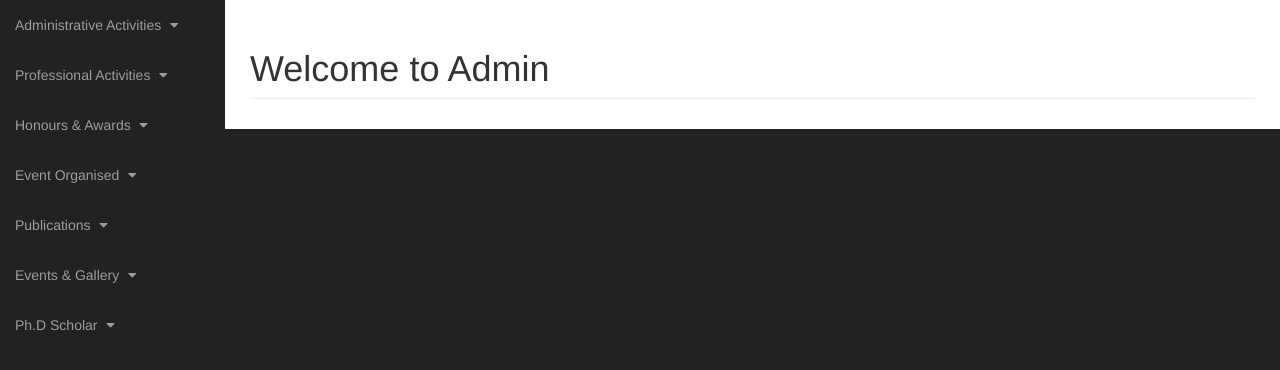
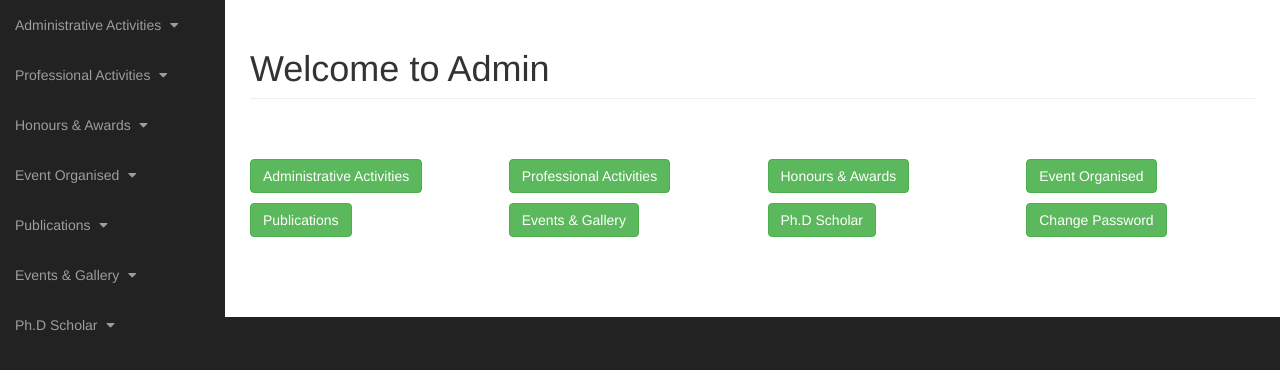
Before and after one commit to arjun1321/HOD-CSE-DTU, a PHP site: page /admin/index.php in a window 1280 px wide. Shown: the part 51-421 px from the top of the page. Run offline with PHP 8.4, Linux system fonts and the light colour scheme.

Commit message:
welcome admin page completed

```diff
--- a/admin/index.php
+++ b/admin/index.php
@@ -1,4 +1,4 @@
-<?php include "../includes/db.php" ?>
+<?php include "../includes/db.php"; ?>
 
 
 <!DOCTYPE html>
@@ -80,10 +80,41 @@
                     </div>
                 </div>
                 <!-- /.row -->
+                    <br><br>
+                <div class="row">
+                    <div class="col-lg-3 col-md-3 col-sm-4 col-xs-10" style="margin-bottom: 10px;">
+                        <a href="administrative_activities.php" class="btn btn-success">Administrative Activities</a>
+                    </div>
 
+                    <div class="col-lg-3 col-md-3 col-sm-4 col-xs-10" style="margin-bottom: 10px;">
+                        <a href="professional_activities.php" class="btn btn-success">Professional Activities</a>
+                    </div>
 
+                    <div class="col-lg-3 col-md-3 col-sm-4 col-xs-10" style="margin-bottom: 10px;">
+                        <a href="honour_awards.php" class="btn btn-success">Honours &amp; Awards</a>
+                    </div>
 
+                    <div class="col-lg-3 col-md-3 col-sm-4 col-xs-10" style="margin-bottom: 10px;">
+                        <a href="event_organised.php" class="btn btn-success">Event Organised</a>
+                    </div>
 
+                    <div class="col-lg-3 col-md-3 col-sm-4 col-xs-10" style="margin-bottom: 10px;">
+                        <a href="publications.php" class="btn btn-success">Publications</a>
+                    </div>
+
+                    <div class="col-lg-3 col-md-3 col-sm-4 col-xs-10" style="margin-bottom: 10px;">
+                        <a href="event_gallery.php" class="btn btn-success">Events &amp; Gallery</a>
+                    </div>
+
+                    <div class="col-lg-3 col-md-3 col-sm-4 col-xs-10" style="margin-bottom: 10px;">
+                        <a href="phd_scholar.php" class="btn btn-success">Ph.D Scholar</a>
+                    </div>
+
+                    <div class="col-lg-3 col-md-3 col-sm-4 col-xs-10" style="margin-bottom: 10px;">
+                        <a href="change_password.php" class="btn btn-success">Change Password</a>
+                    </div>
+                </div>
+                <br><br><br>
 
 
             </div>
```
